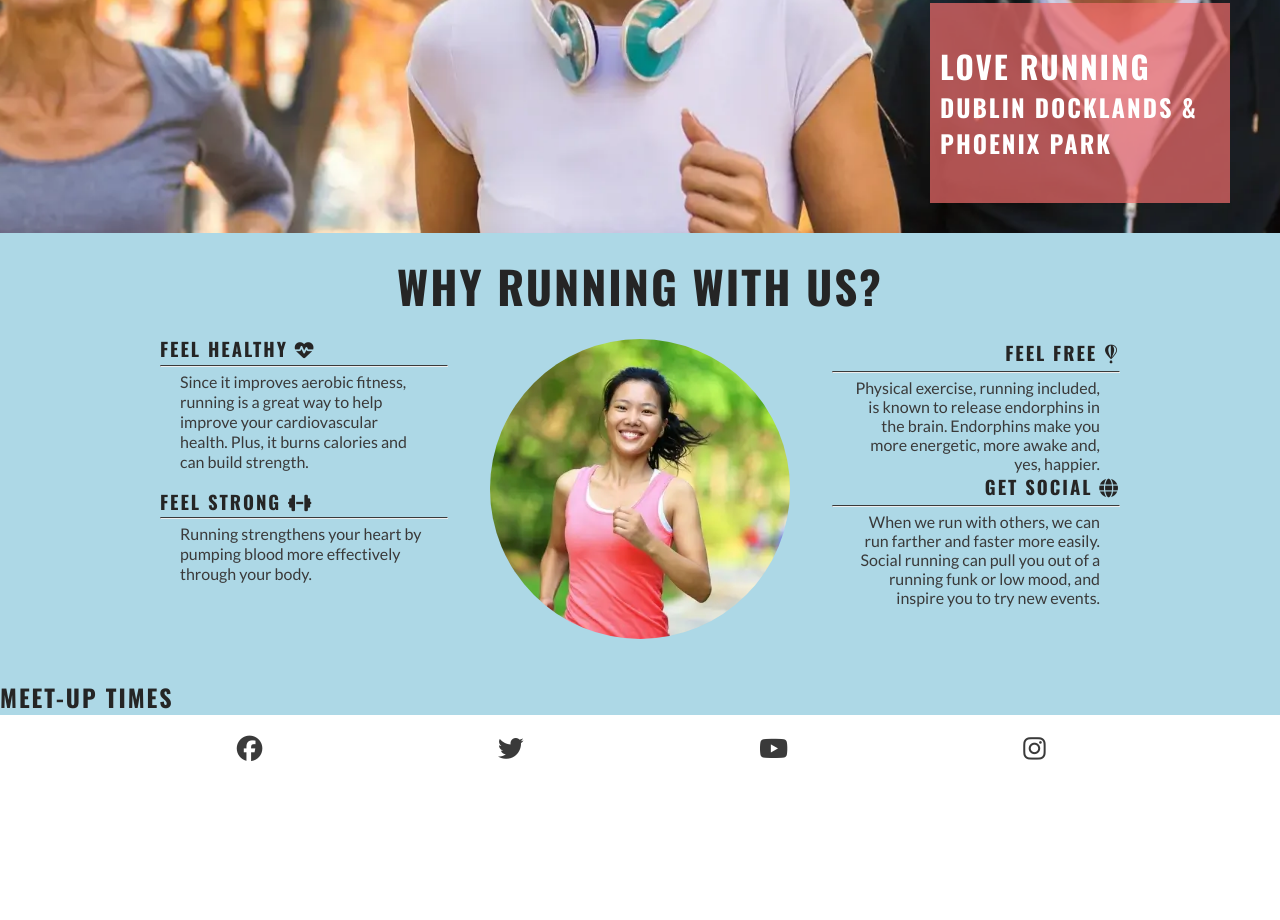
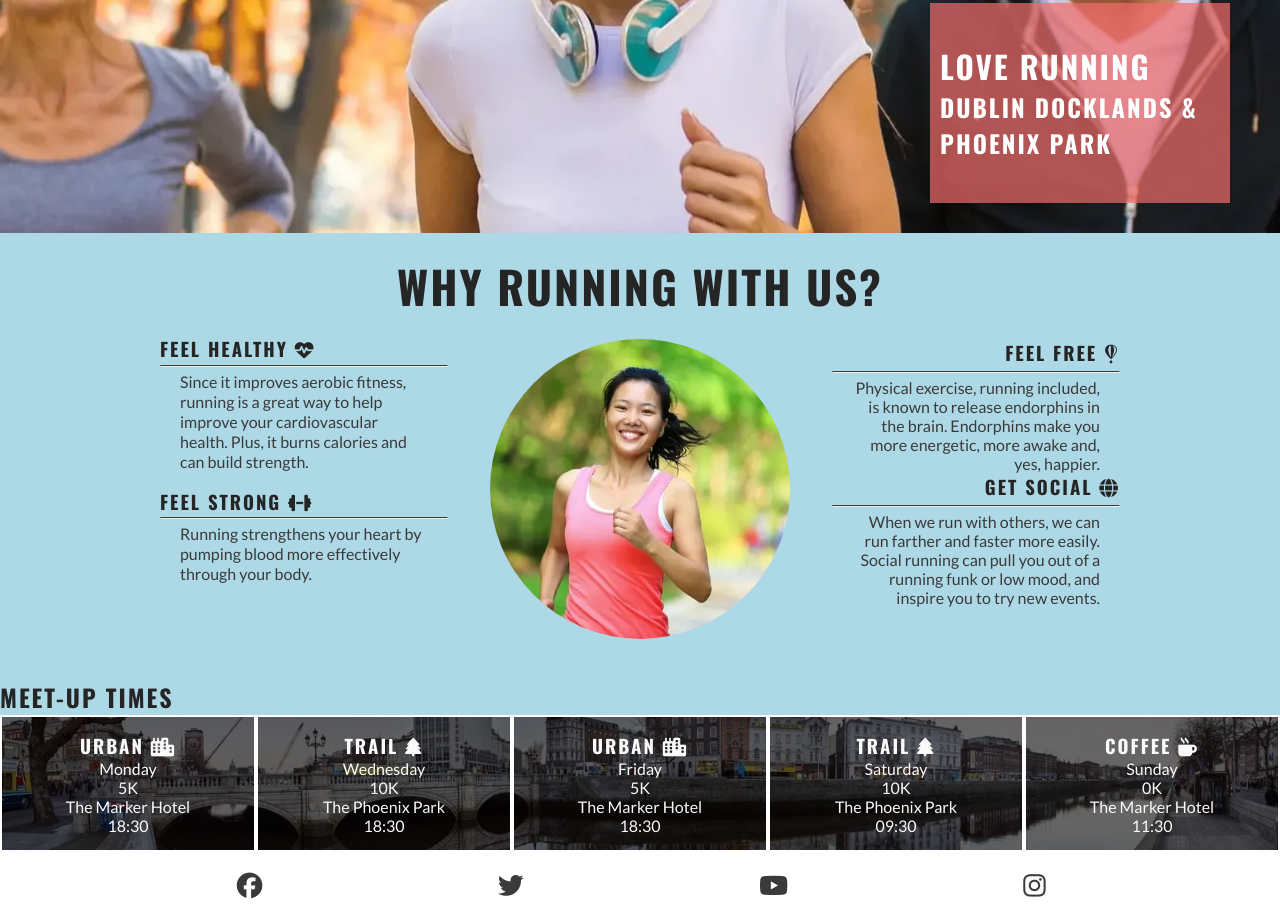
Before and after one commit to W-Y-Wong/code_institute_template, a plain HTML site: page index.html in a window 1280 px wide. Shown: the part 446-1366 px from the top of the page. Before the commit the page ends 1229 px from the top, so only its background shows below. Drawn offline with nearby package versions, Linux system fonts and the light colour scheme.

Commit message:
Style meetup times

```diff
--- a/assets/css/style.css
+++ b/assets/css/style.css
@@ -142,6 +142,29 @@ nav {
 .nav-toggle-label {
     font-size: 2rem;
 }
+/* Meetup times section */
+#times {
+    background: url(../images/dublin-city.webp) no-repeat center/cover;
+    /* Handles responsivity without the need of a media query */
+    display: flex;
+    flex-wrap: wrap;
+}
+#times div {
+    color: #fafafa;
+    background-color: rgba(0, 0, 0, .6);
+    padding: 15px;
+    text-align: center;
+    /* This will not wrap on screens of less than 400px wide.
+    Each div will expand to fill the available space on its row */
+    flex-basis: 200px;
+    flex-grow: 1;
+    /* Create a grid of meetup times divs over the background image */
+    border: 2px solid white;
+}
+#times h3 {
+    /* Override the heading color set in general styles */
+    color: #fafafa;
+}
 /* Footer */
 #social-networks {
     text-align: center;
--- a/index.html
+++ b/index.html
@@ -81,39 +81,39 @@
             <!-- div#times>div*5>h3+p*4 this will create 5 divs -->
             <div id="times">
                 <div>
-                    <h3></h3>
-                    <p></p>
-                    <p></p>
-                    <p></p>
-                    <p></p>
+                    <h3>Urban <i class="fa-solid fa-city"></i></h3>
+                    <p>Monday</p>
+                    <p>5K</p>
+                    <p>The Marker Hotel</p>
+                    <p>18:30</p>
                 </div>
                 <div>
-                    <h3></h3>
-                    <p></p>
-                    <p></p>
-                    <p></p>
-                    <p></p>
+                    <h3>Trail <i class="fa-solid fa-tree"></i></h3>
+                    <p>Wednesday</p>
+                    <p>10K</p>
+                    <p>The Phoenix Park</p>
+                    <p>18:30</p>
                 </div>
                 <div>
-                    <h3></h3>
-                    <p></p>
-                    <p></p>
-                    <p></p>
-                    <p></p>
+                    <h3>Urban <i class="fa-solid fa-city"></i></h3>
+                    <p>Friday</p>
+                    <p>5K</p>
+                    <p>The Marker Hotel</p>
+                    <p>18:30</p>
                 </div>
                 <div>
-                    <h3></h3>
-                    <p></p>
-                    <p></p>
-                    <p></p>
-                    <p></p>
+                    <h3>Trail <i class="fa-solid fa-tree"></i></h3>
+                    <p>Saturday</p>
+                    <p>10K</p>
+                    <p>The Phoenix Park</p>
+                    <p>09:30</p>
                 </div>
                 <div>
-                    <h3></h3>
-                    <p></p>
-                    <p></p>
-                    <p></p>
-                    <p></p>
+                    <h3>Coffee <i class="fa-solid fa-mug-hot"></i></h3>
+                    <p>Sunday</p>
+                    <p>0K</p>
+                    <p>The Marker Hotel</p>
+                    <p>11:30</p>
                 </div>
             </div>
         </section>
```
Also changed, not shown: assets/images/dublin-city.webp (added).
